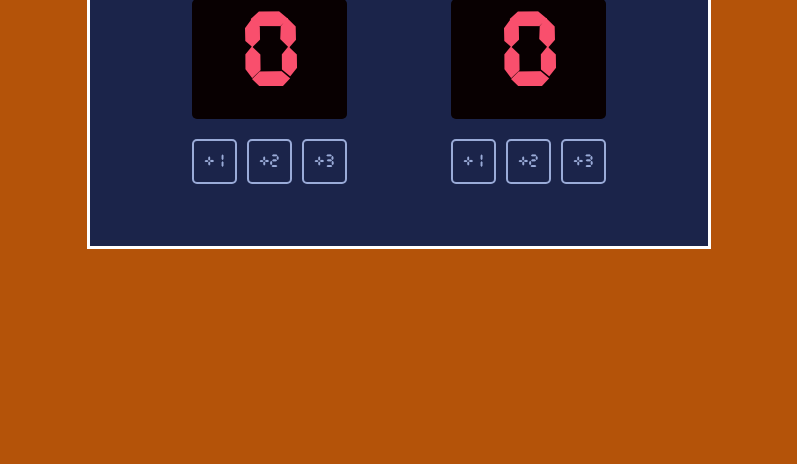
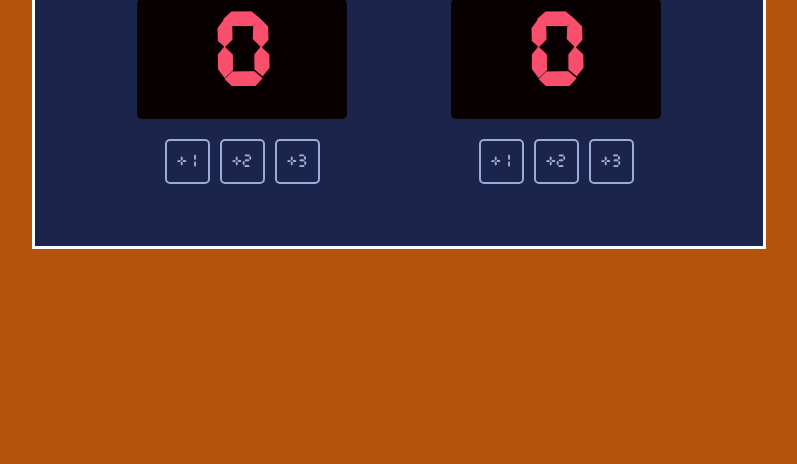
Before and after one commit to xAnDrOm3dAx/basketball-scoreboard, a plain HTML site: page index.html in a window 1280 px wide. Shown: the part 336-800 px from the top of the page, without its empty margins (241-1038 px from the left). Drawn offline with Linux system fonts and the light colour scheme.

Commit message:
allow for three digit score

```diff
--- a/style.css
+++ b/style.css
@@ -79,7 +79,7 @@ body {
   flex-shrink: 0;
 
   background-color: #1B244A;
-  max-width: 730px;
+
   margin-left: auto;
   margin-right: auto;
   border: 3px solid white;
@@ -111,7 +111,7 @@ h3 {
 }
 
 .score {
-  width: 155px;
+  width: 210px;
   height: 120px;
   flex-shrink: 0;
   border-radius: 5px;
```
